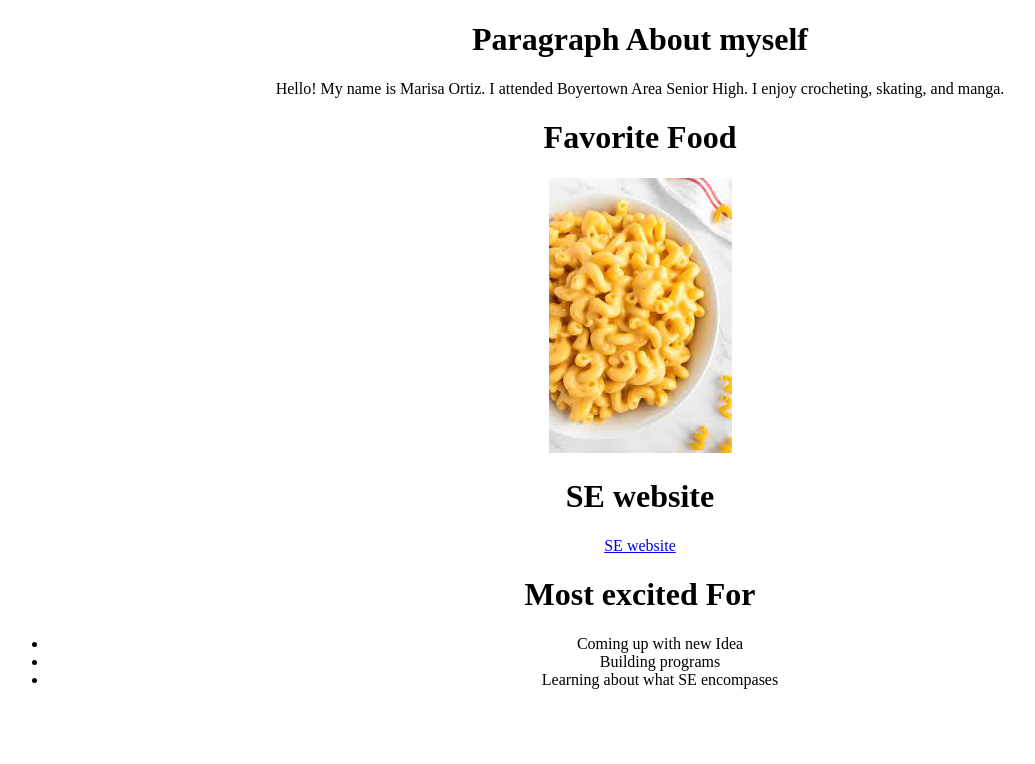
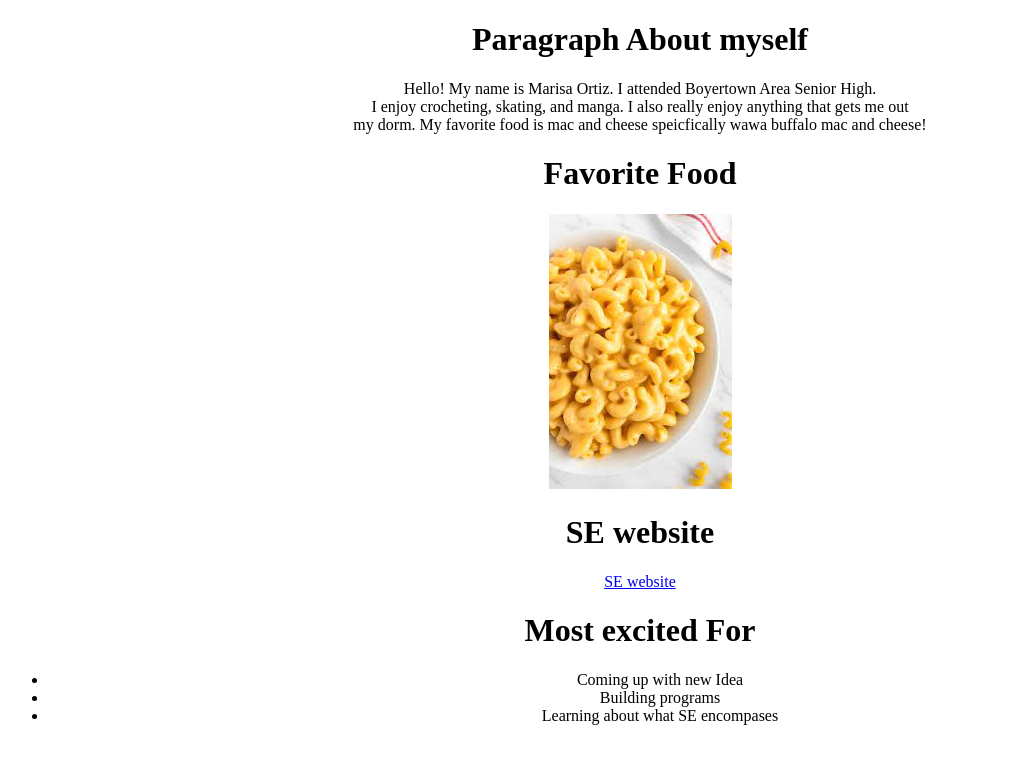
Before and after one commit to MarMariMarisa/MarMariMarisa.github.io, a plain HTML site: page index.html in a window 1280 px wide. Shown: the whole page, without its empty margins (0-1035 px from the left). Drawn offline with Linux system fonts and the light colour scheme.

Commit message:
mac cheese

```diff
--- a/index.html
+++ b/index.html
@@ -3,7 +3,7 @@
 <center>
     <body>
     <h1>Paragraph About myself</h1>
-    <p>Hello! My name is Marisa Ortiz. I attended Boyertown Area Senior High. I enjoy crocheting, skating, and manga.</p>
+    <p>Hello! My name is Marisa Ortiz. I attended Boyertown Area Senior High.<br> I enjoy crocheting, skating, and manga. I also really enjoy anything that gets me out <br> my dorm. My favorite food is mac and cheese speicfically wawa buffalo mac and cheese!</p>
     <h1>Favorite Food</h1>
     <img src="macAndCheese.jfif" alt="Mac and Cheese">
     <h1>SE website</h1>
```
